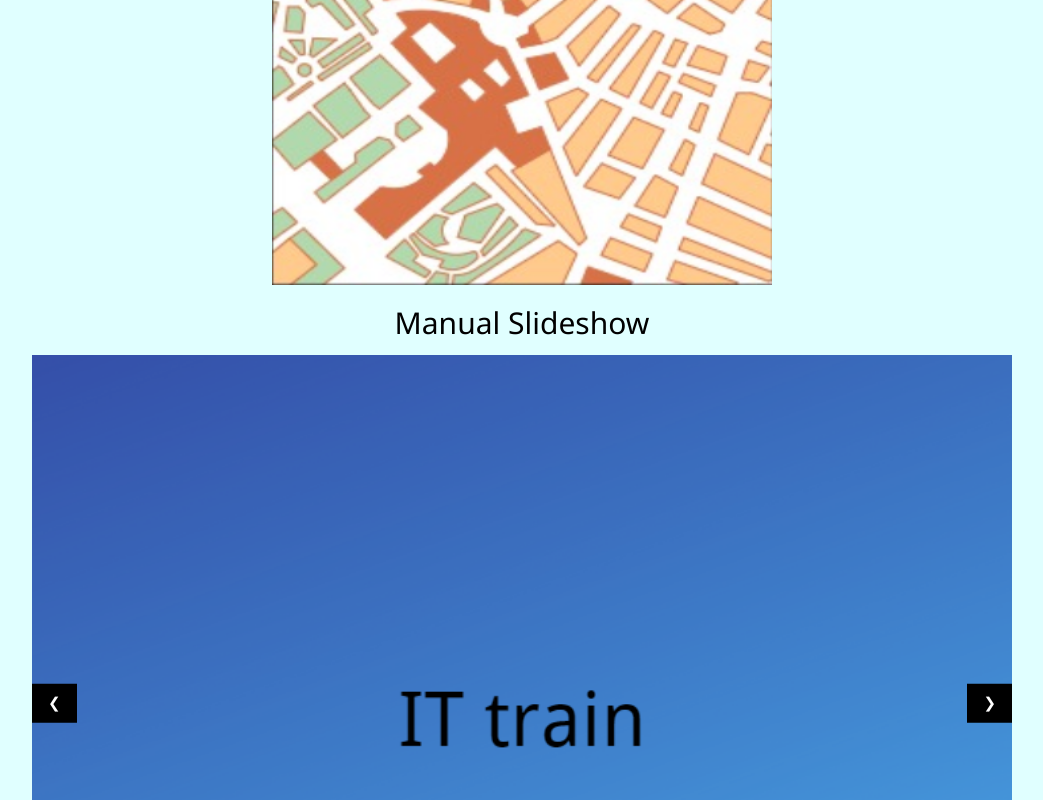
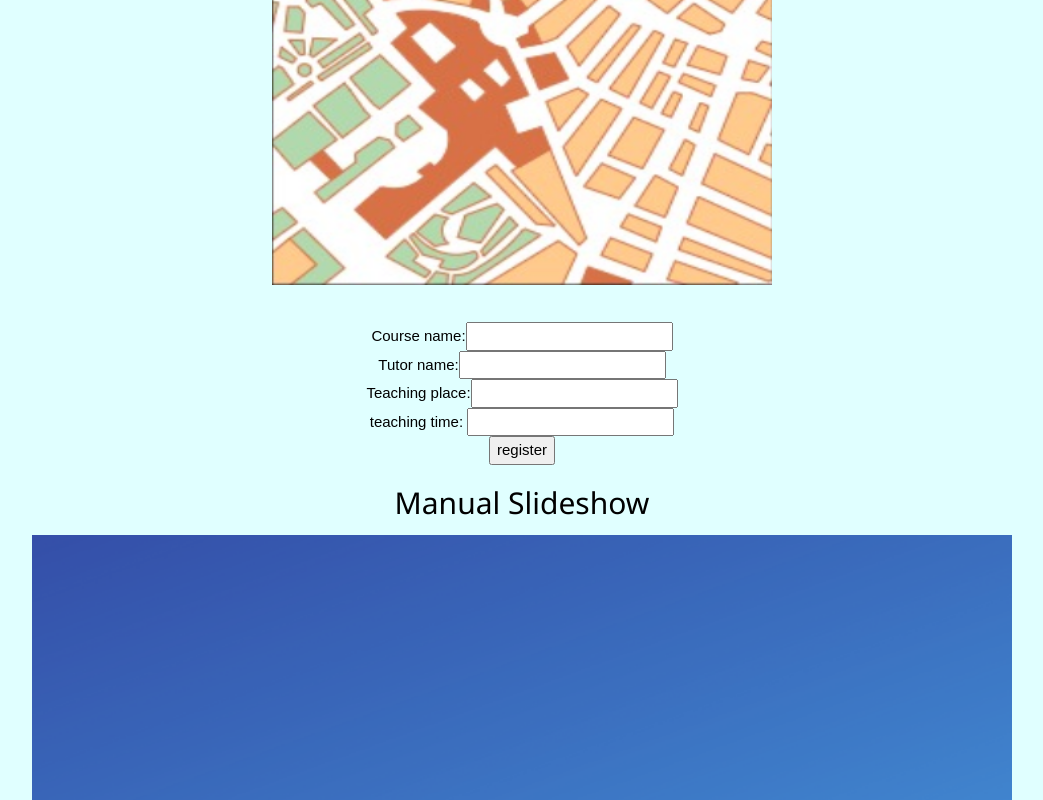
Before and after one commit to JennerZhangYu/new, a plain HTML site: page Maps.html in a window 1280 px wide. Shown: the part 671-1471 px from the top of the page, without its empty margins (118-1161 px from the left). Drawn offline with nearby package versions, Linux system fonts and the light colour scheme.

Commit message:
Update Maps.html

```diff
--- a/Maps.html
+++ b/Maps.html
@@ -32,6 +32,22 @@
 .mySlides {display:none;}
 </style>
 <body>
+  <html>
+    <body>
+
+    <body>
+
+    <form name="myform" method="post" action="mailto:username@hotmail.com" onsubmit="return validateform()" >
+        <div style="text-align:center;vertical-align:middle;">Course name:<input type="text" name="name"><br/> </div>
+        <div style="text-align:center;vertical-align:middle;">Tutor name:<input type="text" name="lname"><br/></div>
+        <div style="text-align:center;vertical-align:middle;">Teaching place:<input type="text" name="cname"><br/></div>
+        <div style="text-align:center;vertical-align:middle;">teaching time: <input type="number" name="number"><br/> </div>
+        <div style="text-align:center;vertical-align:middle;"><input type="submit" value="register"> </div>
+    </form>
+    </body>
+    </html>
+    <link rel="stylesheet" href="./Maps.css">
+    <script src='6.js'></script>
 
 <h2 class="w3-center">Manual Slideshow</h2>
 
```
